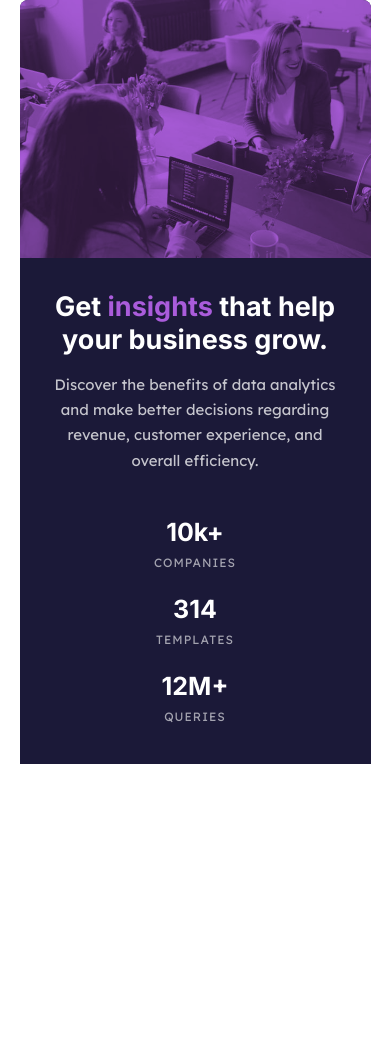
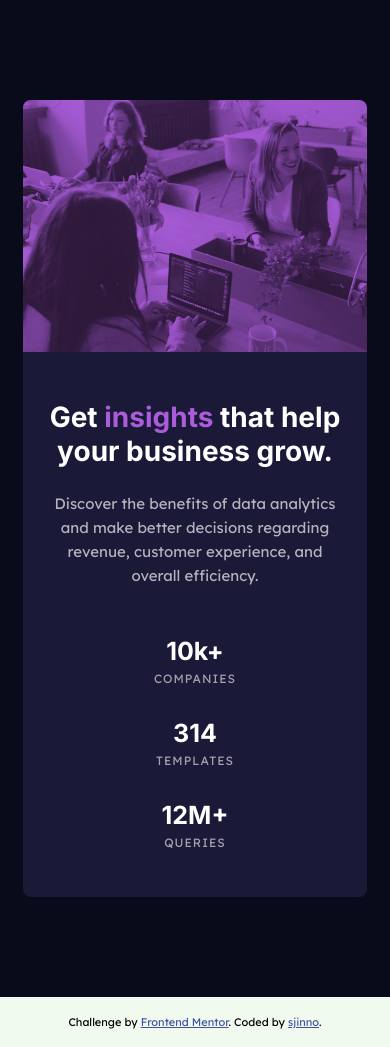
Before and after one commit to sjinno/stats-preview-card-component, a plain HTML site: page index.html in a window 390 px wide. Before the commit the page ends 844 px from the top, so only its background shows below. Drawn offline with Linux system fonts and the light colour scheme.

Commit message:
Finish styling for mobile devices.

```diff
--- a/css/base/_global.scss
+++ b/css/base/_global.scss
@@ -4,6 +4,29 @@
     padding: 0;
 }
 
+html {
+    font-size: 62.5%;
+}
+
 body {
-    font-size: 15px;
+    font-size: 1.5rem;
+    background-color: $clr-very-dark-blue;
+    position: relative;
 }
+
+main {
+    padding-block: 10rem;
+    min-width: 37.5rem;
+}
+
+footer {
+    position: absolute;
+    bottom: -5rem;
+    width: 100%;
+    background-color: #f1faee;
+    height: 5rem;
+    display: flex;
+    justify-content: center;
+    align-items: center;
+    font-family: $ff-lexend-deca;
+}
--- a/css/modules/_card.scss
+++ b/css/modules/_card.scss
@@ -1,10 +1,9 @@
 .card {
     background-color: $clr-dark-desaturated-blue;
-    width: 90%;
+    width: 88%;
     margin-inline: auto;
-    padding-bottom: 1rem;
-    border-top-left-radius: 0.5rem;
-    border-top-right-radius: 0.5rem;
+    padding-bottom: 1.5rem;
+    border-radius: 0.8rem;
     overflow: hidden;
 
     &__image {
@@ -23,16 +22,21 @@
         font-family: $ff-inter;
         font-weight: $fw-bold;
         color: $clr-white;
-        font-size: 1.6875rem;
-        padding-block: 2rem 1rem;
+        font-size: 2.8rem;
+        padding-block: 4.8rem 2.4rem;
         text-align: center;
+        width: 95%;
+        margin-inline: auto;
     }
 
     &__description {
         font-family: $ff-lexend-deca;
         color: $clr-slightly-transparent-white-strong;
-        line-height: 1.6875;
-        padding-bottom: 2.75rem;
+        line-height: 2.4rem;
+        padding-bottom: 4.8rem;
         text-align: center;
+        opacity: 0.9;
+        width: 95%;
+        margin-inline: auto;
     }
 }
--- a/css/modules/_container.scss
+++ b/css/modules/_container.scss
@@ -1,3 +1,3 @@
 .container {
-    padding-inline: 2rem;
+    padding-inline: 1.75rem;
 }
--- a/css/modules/_stat.scss
+++ b/css/modules/_stat.scss
@@ -1,11 +1,11 @@
 .stat {
     text-align: center;
-    padding-bottom: 1.5rem;
+    padding-bottom: 3.2rem;
 
     &__number {
         font-family: $ff-inter;
         font-weight: $fw-bold;
-        font-size: 1.5625rem;
+        font-size: 2.5rem;
         color: $clr-white;
         padding-bottom: 0.5rem;
     }
@@ -14,7 +14,7 @@
         text-transform: uppercase;
         color: $clr-slightly-transparent-white-weak;
         font-family: $ff-lexend-deca;
-        font-size: 0.75rem;
+        font-size: 1.2rem;
         letter-spacing: 1px;
     }
 }
--- a/index.html
+++ b/index.html
@@ -14,8 +14,8 @@
 </head>
 
 <body>
+  <main>
     <div class="card">
-
       <div class="card__image">
         <picture>
           <source srcset="images/image-header-desktop.jpg" media="(min-width: 1440px)">
@@ -26,7 +26,8 @@
       <div class="container">
         <h1 class="card__title">Get <span class="accent">insights</span> that help your business grow.</h1>
 
-      <p class="card__description">Discover the benefits of data analytics and make better decisions regarding revenue,
+        <p class="card__description">Discover the benefits of data analytics and make better decisions regarding
+          revenue,
           customer
           experience, and overall efficiency.</p>
 
@@ -46,10 +47,14 @@
         </div>
       </div>
     </div>
-  <!-- <div class="attribution">
+  </main>
+
+  <footer>
+    <div class="attribution">
       Challenge by <a href="https://www.frontendmentor.io?ref=challenge" target="_blank">Frontend Mentor</a>.
-    Coded by <a href="#">Your Name Here</a>.
-  </div> -->
+      Coded by <a href="https://github.com/sjinno">sjinno</a>.
+    </div>
+  </footer>
 </body>
 
 </html>
```
Also changed, not shown: css/styles.css, 1 other file. Lines whose indentation alone changed are shown as unchanged.
